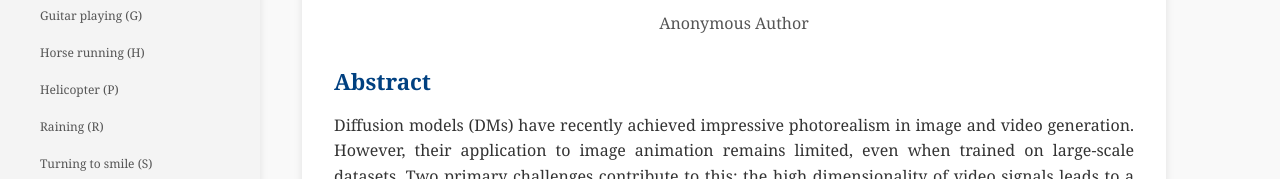
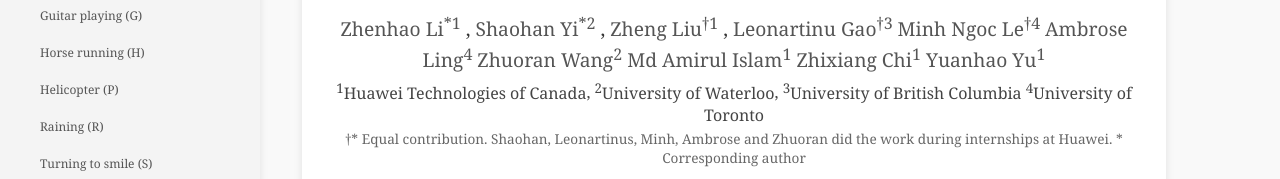
Before and after one commit to yishaohan/MIVA-web, a plain HTML site: page index.html in a window 1280 px wide. Shown: the part 184-363 px from the top of the page. Drawn offline with Linux system fonts and the light colour scheme.

Commit message:
update authors

```diff
--- a/index.html
+++ b/index.html
@@ -1,11 +1,13 @@
 <!DOCTYPE html>
 <html lang="en">
+
 <head>
   <meta charset="UTF-8">
   <meta name="viewport" content="width=device-width, initial-scale=1">
   <title>Paper Project</title>
   <link rel="stylesheet" href="styles.css">
 </head>
+
 <body>
   <div class="sidebar">
     <a href="#Abstract" class="level-1">Abstract</a>
@@ -56,16 +58,72 @@
   <div class="container">
 
     <h1>Few-Shot-Based Modular Image-to-Video Adapter for Diffusion Models</h1>
-    <div class="author">Anonymous Author</div>
+    <div class="authors">
+      <span class="author">
+        Zhenhao Li<sup>*1</sup>
+      </span>,
+      <span class="author">
+        Shaohan Yi<sup>*2</sup>
+      </span>,
+      <span class="author">
+        Zheng Liu<sup>†1</sup>
+      </span>,
+      <span class="author">
+        Leonartinu Gao<sup>†3</sup>
+      </span>
+      <span class="author">
+        Minh Ngoc Le<sup>†4</sup>
+      </span>
+      <span class="author">
+        Ambrose Ling<sup>4</sup>
+      </span>
+      <span class="author">
+        Zhuoran Wang<sup>2</sup>
+      </span>
+      <span class="author">
+        Md Amirul Islam<sup>1</sup>
+      </span>
+      <span class="author">
+        Zhixiang Chi<sup>1</sup>
+      </span>
+      <span class="author">
+        Yuanhao Yu<sup>1</sup>
+      </span>
+    </div>
+
+    <div class="affiliations">
+      <span><sup>1</sup>Huawei Technologies of Canada</span>,
+      <span><sup>2</sup>University of Waterloo</span>,
+      <span><sup>3</sup>University of British Columbia</span>
+      <span><sup>4</sup>University of Toronto</span>
+    </div>
+
+    <div class="footnotes">
+      <span>†* Equal contribution. Shaohan, Leonartinus, Minh, Ambrose and Zhuoran did the work during internships at
+        Huawei.</span>
+      <span>* Corresponding author</span>
+    </div>
 
     <div class="section" id="Abstract">
       <h2>Abstract</h2>
-      <p>Diffusion models (DMs) have recently achieved impressive photorealism in image and video generation. However, their application to image animation remains limited, even when trained on large-scale datasets. Two primary challenges contribute to this: the high dimensionality of video signals leads to a scarcity of training data, causing DMs to favor memorization over prompt compliance when generating motion; additionally, DMs struggle to generalize to novel motion patterns not present in the training set, and fine-tuning them to learn such patterns, especially using limited training data, is still under-explored. To address these limitations, we propose Modular Image-to-Video Adapter (MIVA), a lightweight sub-network attachable to a pre-trained DM, each designed to capture a single motion pattern and scalable via parallelization. MIVAs can be efficiently trained on approximately ten samples using a single consumer-grade GPU. At inference time, users can specify motion by selecting one or multiple MIVAs, eliminating the need for prompt engineering. Extensive experiments demonstrate that MIVA enables more precise motion control while maintaining, or even surpassing, the generation quality of models trained on significantly larger datasets.</p>
+      <p>Diffusion models (DMs) have recently achieved impressive photorealism in image and video generation. However,
+        their application to image animation remains limited, even when trained on large-scale datasets. Two primary
+        challenges contribute to this: the high dimensionality of video signals leads to a scarcity of training data,
+        causing DMs to favor memorization over prompt compliance when generating motion; additionally, DMs struggle to
+        generalize to novel motion patterns not present in the training set, and fine-tuning them to learn such
+        patterns, especially using limited training data, is still under-explored. To address these limitations, we
+        propose Modular Image-to-Video Adapter (MIVA), a lightweight sub-network attachable to a pre-trained DM, each
+        designed to capture a single motion pattern and scalable via parallelization. MIVAs can be efficiently trained
+        on approximately ten samples using a single consumer-grade GPU. At inference time, users can specify motion by
+        selecting one or multiple MIVAs, eliminating the need for prompt engineering. Extensive experiments demonstrate
+        that MIVA enables more precise motion control while maintaining, or even surpassing, the generation quality of
+        models trained on significantly larger datasets.</p>
     </div>
 
     <div class="section" id="Single Motion Result">
       <h2>1-1. Single-motion-pattern: Our Benchmark Dataset (Sec. 4.2.1)</h2>
-      <p>Our benchmark evaluation datasets (single-motion-pattern and multi-motion-pattern) will be made publicly available soon.</p>
+      <p>Our benchmark evaluation datasets (single-motion-pattern and multi-motion-pattern) will be made publicly
+        available soon.</p>
       <h3 id="Single Motion Result-birds">Birds Flying (B)</h3>
 
       <video class="loop-video" width="1680" height="720" controls>
@@ -150,7 +208,10 @@
 
     <div class="section">
       <h2 id="LAMP">1-2. Single-motion-pattern: LAMP Benchmark</h2>
-      <p>Additionally, we present the animation results on the synthesized-image-based benchmark dataset used in the LAMP paper. The dataset is available at <a href="https://github.com/RQ-Wu/LAMP/tree/master/benchmark">https://github.com/RQ-Wu/LAMP/tree/master/benchmark</a>.</p>
+      <p>Additionally, we present the animation results on the synthesized-image-based benchmark dataset used in the
+        LAMP paper. The dataset is available at <a
+          href="https://github.com/RQ-Wu/LAMP/tree/master/benchmark">https://github.com/RQ-Wu/LAMP/tree/master/benchmark</a>.
+      </p>
 
       <h3 id="LAMP-birds">Birds flying (B)</h3>
 
@@ -245,8 +306,10 @@
 
     <div class="section">
       <h2 id="Multi-weights">2-2. Multi-motion-pattern: Impact of MIVA Weights (Appendix D.1)</h2>
-      <p>The video below showcases the effect of adjusting the MIVA weights to further control the intensity of each constituent motion pattern.</p>
-      <p>Each row corresponds to a specific pair of MIVAs being combined, and each column corresponds to different weight combinations.</p>
+      <p>The video below showcases the effect of adjusting the MIVA weights to further control the intensity of each
+        constituent motion pattern.</p>
+      <p>Each row corresponds to a specific pair of MIVAs being combined, and each column corresponds to different
+        weight combinations.</p>
 
       <video class="loop-video" width="1680" height="720" controls>
         <source src="assets/multi_weight_new_version.mp4" type="video/mp4">
@@ -321,4 +384,5 @@
     </script>
   </div>
 </body>
+
 </html>
--- a/styles.css
+++ b/styles.css
@@ -1,3 +1,27 @@
+.authors {
+  text-align: center;
+  /* centers author names */
+  font-size: 1.2em;
+  /* slightly larger than normal text */
+  margin-bottom: 0.3em;
+}
+
+.affiliations {
+  text-align: center;
+  /* centers affiliations */
+  font-size: 1em;
+  color: #444;
+  margin-bottom: 0.2em;
+}
+
+.footnotes {
+  text-align: center;
+  /* centers footnotes */
+  font-size: 0.85em;
+  /* smaller than authors */
+  color: #666;
+}
+
 body {
   font-family: 'Georgia', serif;
   background-color: #f9f9f9;
@@ -20,7 +44,7 @@ body {
   top: 0;
   left: 0;
   overflow: auto;
-    box-shadow: 0 2px 8px rgba(0,0,0,0.1);
+  box-shadow: 0 2px 8px rgba(0, 0, 0, 0.1);
   border-radius: 6px;
 }
 
@@ -30,7 +54,7 @@ body {
   margin-left: 270px;
   background-color: #fff;
   padding: 2rem;
-    box-shadow: 0 2px 8px rgba(0,0,0,0.1);
+  box-shadow: 0 2px 8px rgba(0, 0, 0, 0.1);
   border-radius: 6px;
 }
 
@@ -97,7 +121,7 @@ body {
 
 .section video {
   border-radius: 10px;
-    box-shadow: 0 4px 8px rgba(0,0,0,0.2);
+  box-shadow: 0 4px 8px rgba(0, 0, 0, 0.2);
   width: 100%;
   height: auto;
   margin-bottom: 20px;
@@ -105,7 +129,7 @@ body {
 
 video {
   border-radius: 10px;
-    box-shadow: 0 4px 8px rgba(0,0,0,0.2);
+  box-shadow: 0 4px 8px rgba(0, 0, 0, 0.2);
   width: 100%;
   height: auto;
   margin-bottom: 20px;
```
Lines whose indentation alone changed are shown as unchanged.
